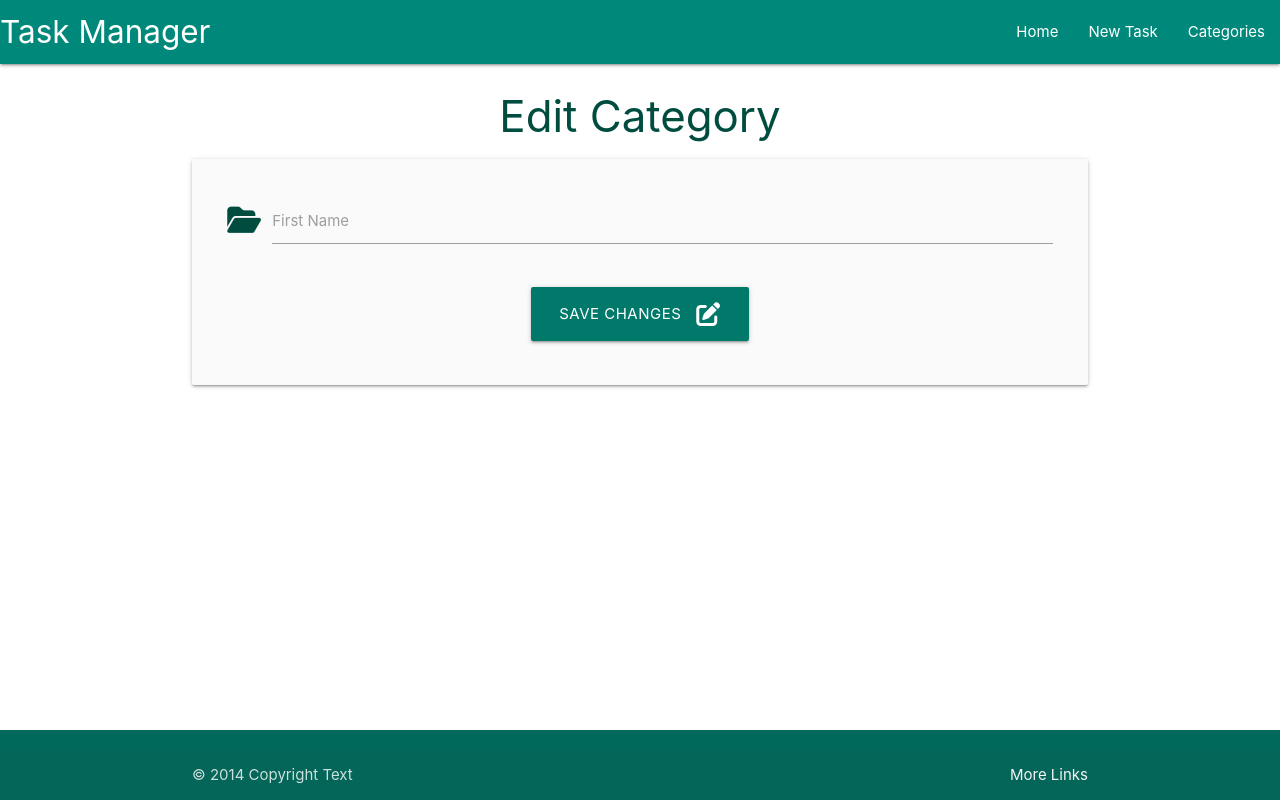
After one commit to ShaneByrne0963/task-manager, a Flask app: template taskmanager/templates/edit_category.html in a window 1280 px wide. The commit adds this page. Run offline with Flask 3, Linux system fonts and the light colour scheme; the template is opened without the code that fills it, so the values that code supplies are empty; some libraries are stand-ins or nearby versions.

Commit message:
Add edit category functionality

```diff
--- a/taskmanager/templates/categories.html
+++ b/taskmanager/templates/categories.html
@@ -20,7 +20,7 @@
                     <span class="card-title">{{ category.category_name }}</span>
                 </div>
                 <div class="card-action">
-                    <a href="#" class="btn blue light-2">Edit</a>
+                    <a href="{{ url_for('edit_category', category_id=category.id) }}" class="btn blue light-2">Edit</a>
                     <a href="#" class="btn red">Delete</a>
                 </div>
             </div>
--- /dev/null
+++ b/taskmanager/templates/edit_category.html
@@ -0,0 +1,28 @@
+{% extends "base.html" %}
+
+{% block content %}
+
+<h3 class="teal-text text-darken-4 center-align">Edit Category</h3>
+
+<div class="row card-panel grey lighten-5">
+    <form class="col s12" method="POST" action="{{ url_for('edit_category', category_id=category.id) }}">
+        <div class="row">
+            <div class="input-field col s12">
+                <i class="fa-solid fa-folder-open prefix teal-text text-darken-4"></i>
+                <input id="category_name" name="category_name" type="text" value="{{ category.category_name }}"
+                    class="validate" minlength="3" maxlength="25" required>
+                <label for="category_name">First Name</label>
+            </div>
+        </div>
+        <!-- Submit button -->
+        <div class="row">
+            <div class="col s12 center-align">
+                <button type="submit" class="btn-large teal darken-2">Save Changes
+                    <i class="fa-solid fa-edit right"></i>
+                </button>
+            </div>
+        </div>
+    </form>
+</div>
+
+{% endblock %}
```
Also changed, not shown: taskmanager/routes.py (+10 -0 lines).
